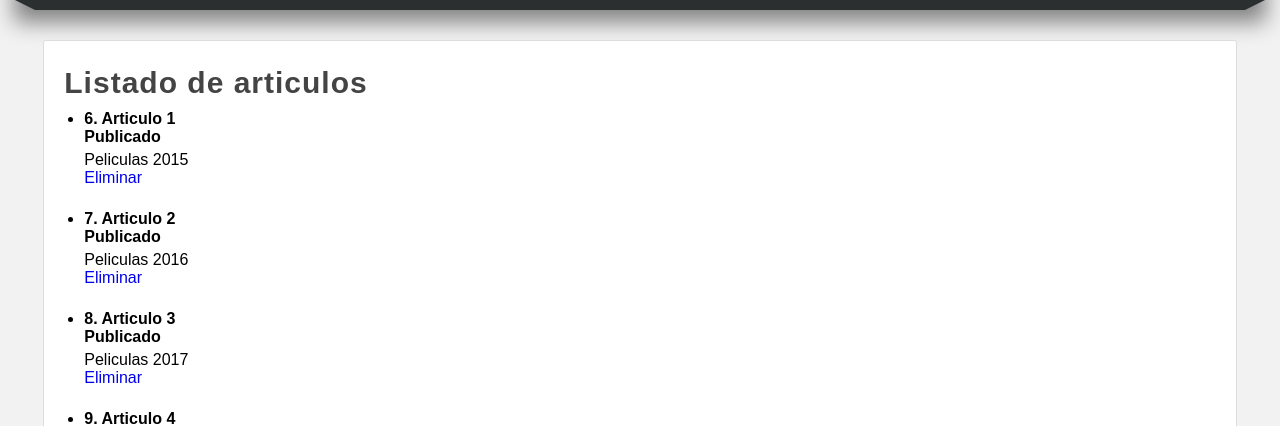
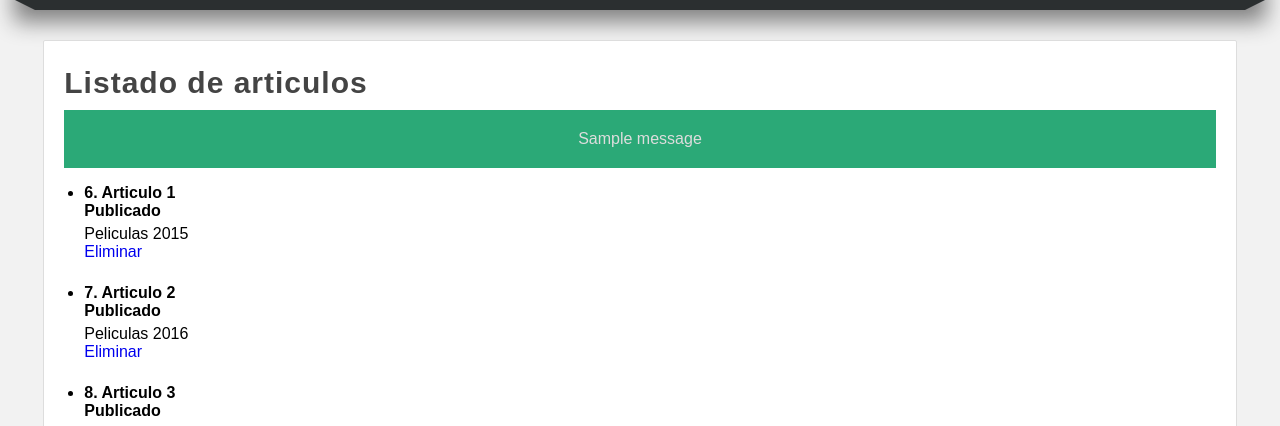
Before and after one commit to Czapata1998/Python_udemy, a Django app: page /articulos in a window 1280 px wide. Shown: the part 182-608 px from the top of the page. Run offline with Django 3.2, Linux system fonts and the light colour scheme; data comes from the database, SQL or seed files in the repository; both versions use the stored data as it was after the commit; tables that the repository leaves empty hold one stand-in row (values such as "Sample post"); one stand-in notice (Sample message) is shown.

Commit message:
modulo terminado

```diff
--- a/25-django/AprendiendoDjango/miapp/static/css/style.css
+++ b/25-django/AprendiendoDjango/miapp/static/css/style.css
@@ -202,8 +202,18 @@ nav ul li a:hover{
     transition: 300ms all;
 }
 
+.rojo{
+    color: red;
+    text-shadow: 0px 0px 1px black;
+}
 
-
+.message{
+padding: 20px;
+background: #2ba977;
+color: #ddd;
+text-align: center;
+margin-bottom: 1rem;
+}
 .title{
 color: #444;
 letter-spacing: 1px;
--- a/25-django/AprendiendoDjango/miapp/templates/articulos.html
+++ b/25-django/AprendiendoDjango/miapp/templates/articulos.html
@@ -4,6 +4,16 @@
 
 {%block content%}
 <h1 class="title">Listado de articulos </h1>
+
+{% if messages %}
+
+    {%for message in messages %}
+
+        <div class="message">
+            {{message}}
+        </div>
+    {% endfor %}
+{% endif %}
     <ul>
         {% for articulo in articulos%}
             <li>
--- a/25-django/AprendiendoDjango/miapp/views.py
+++ b/25-django/AprendiendoDjango/miapp/views.py
@@ -2,6 +2,9 @@ from django.shortcuts import render, HttpResponse, redirect
 from miapp.models import Article
 from django.db.models import Q
 from miapp.forms import FormArticle
+from django.contrib import messages
+
+
 # Create your views here.
 #MVC =modelo vista controlador - Acciones metodos
 #MVT =modelo vista template - Acciones metodos
@@ -128,14 +131,17 @@ def create_article(request):
 
 
 
+
 def articulo(request):
     try:
-        articulo = Article.objects.get( public=True)
-        response= f"Articulo: <br/> {articulo.id}. {articulo.title}"
-    except:
+        articulo = Article.objects.filter(public=True).first()
+        response = f"Articulo: <br/> {articulo.id}. {articulo.title}"
+    except Article.DoesNotExist:
         response = "Articulo no encontrado"
 
     return HttpResponse(response)
+
+
 
 def editar_Articulo(request, id):
 
@@ -173,31 +179,28 @@ def articulos (request):
         'articulos': articulos
     })
 
-
 def create_full_article(request):
-
-
     if request.method == 'POST':
-
         formulario = FormArticle(request.POST)
 
         if formulario.is_valid():
             data_form = formulario.cleaned_data
-
             title = data_form.get('title')
             content = data_form['content']
             public = data_form['public']
 
             articulo = Article(
-            title=title,
-            content=content,
-            public=public
-        )
+                title=title,
+                content=content,
+                public=public
+            )
+            articulo.save()
 
-        articulo.save()
+            #CREAR MENSAJE FLASH (SESION QUE SOLO SE MUESTRA UNA VEZ)
 
-        return redirect('articulo')
-        #return HttpResponse(articulo.title + ' - ' + articulo.content + ' - ' + str(articulo.public))
+            messages.success(request, f'Has creado correctamente el articulo {articulo.id}')
+
+            return redirect('articulos')
 
     else:
         formulario = FormArticle()
@@ -206,6 +209,8 @@ def create_full_article(request):
         'form': formulario
     })
 
+
+
 def borrar_articulo(request, id):
     articulo =  Article.objects.get(pk=id)
     articulo.delete()
```
Also changed, not shown: 25-django/AprendiendoDjango/miapp/forms.py (+11 -3 lines), 25-django/AprendiendoDjango/miapp/templates/create_full_article.html (+7 -0 lines), 25-django/AprendiendoDjango/db.sqlite3.
